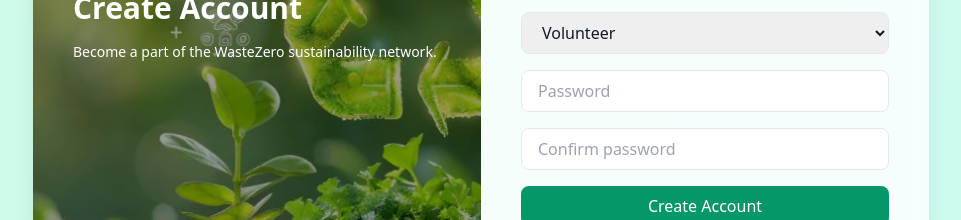
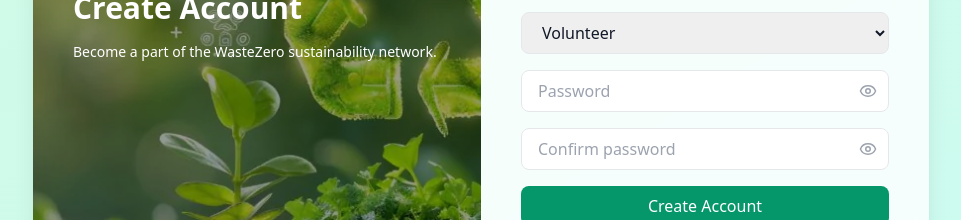
Before and after one commit to springboardmentor8486a/waste-zero-feb-team03, a React (Vite) app in the folder waste-zero-feb-team03-main/Frontend/Waste-Zero/: page /register in a window 1280 px wide. Shown: the part 374-594 px from the top of the page, without its empty margins (159-1120 px from the left). Built offline with nearby package versions, Linux system fonts and the light colour scheme.

Commit message:
Add password visibility toggles and fix sign-out redirection

```diff
--- a/waste-zero-feb-team03-main/Frontend/Waste-Zero/src/components/LandingNavbar.jsx
+++ b/waste-zero-feb-team03-main/Frontend/Waste-Zero/src/components/LandingNavbar.jsx
@@ -36,9 +36,6 @@ const LandingNavbar = () => {
                         <a href="#mission" className="font-medium text-gray-600 dark:text-gray-300 hover:text-emerald-600 dark:hover:text-emerald-400 transition-colors">
                             Features
                         </a>
-                        <a href="#impact" className="font-medium text-gray-600 dark:text-gray-300 hover:text-emerald-600 dark:hover:text-emerald-400 transition-colors">
-                            Impact
-                        </a>
                         <Link
                             to="/login"
                             className="flex items-center space-x-2 bg-emerald-600 hover:bg-emerald-700 text-white px-5 py-2.5 rounded-full font-semibold transition-all hover:shadow-emerald-500/25 hover:shadow-lg active:scale-95"
@@ -73,13 +70,6 @@ const LandingNavbar = () => {
                     >
                         Features
                     </a>
-                    <a
-                        href="#impact"
-                        onClick={() => setIsMenuOpen(false)}
-                        className="block text-lg font-medium text-gray-600 dark:text-gray-300"
-                    >
-                        Impact
-                    </a>
                     <Link
                         to="/login"
                         onClick={() => setIsMenuOpen(false)}
--- a/waste-zero-feb-team03-main/Frontend/Waste-Zero/src/components/PasswordForm.jsx
+++ b/waste-zero-feb-team03-main/Frontend/Waste-Zero/src/components/PasswordForm.jsx
@@ -1,5 +1,6 @@
 import { useState } from "react";
 import api from "../services/api";
+import { Eye, EyeOff } from "lucide-react";
 
 export default function PasswordForm() {
 
@@ -7,6 +8,8 @@ export default function PasswordForm() {
     currentPassword: "",
     newPassword: ""
   });
+  const [showCurrentPassword, setShowCurrentPassword] = useState(false);
+  const [showNewPassword, setShowNewPassword] = useState(false);
 
   const handleSubmit = async (e) => {
     e.preventDefault();
@@ -26,11 +29,12 @@ export default function PasswordForm() {
   return (
     <form onSubmit={handleSubmit} className="p-8 space-y-6">
 
-      <div>
+      <div className="relative">
         <label className="block text-sm font-semibold text-gray-900 dark:text-white mb-2">Current Password</label>
+        <div className="relative">
           <input
-          type="password"
-          className="w-full px-4 py-3 border border-gray-300 dark:border-gray-600 dark:bg-gray-700 dark:text-white rounded-lg focus:outline-none focus:ring-2 focus:ring-emerald-500 transition-all"
+            type={showCurrentPassword ? "text" : "password"}
+            className="w-full px-4 py-3 border border-gray-300 dark:border-gray-600 dark:bg-gray-700 dark:text-white rounded-lg focus:outline-none focus:ring-2 focus:ring-emerald-500 transition-all pr-12"
             value={form.currentPassword}
             onChange={(e) =>
               setForm({ ...form, currentPassword: e.target.value })
@@ -38,13 +42,22 @@ export default function PasswordForm() {
             placeholder="Enter your current password"
             required
           />
+          <button
+            type="button"
+            onClick={() => setShowCurrentPassword(!showCurrentPassword)}
+            className="absolute inset-y-0 right-0 pr-4 flex items-center text-gray-400 hover:text-emerald-500 transition-colors"
+          >
+            {showCurrentPassword ? <EyeOff size={20} /> : <Eye size={20} />}
+          </button>
+        </div>
       </div>
 
-      <div>
+      <div className="relative">
         <label className="block text-sm font-semibold text-gray-900 dark:text-white mb-2">New Password</label>
+        <div className="relative">
           <input
-          type="password"
-          className="w-full px-4 py-3 border border-gray-300 dark:border-gray-600 dark:bg-gray-700 dark:text-white rounded-lg focus:outline-none focus:ring-2 focus:ring-emerald-500 transition-all"
+            type={showNewPassword ? "text" : "password"}
+            className="w-full px-4 py-3 border border-gray-300 dark:border-gray-600 dark:bg-gray-700 dark:text-white rounded-lg focus:outline-none focus:ring-2 focus:ring-emerald-500 transition-all pr-12"
             value={form.newPassword}
             onChange={(e) =>
               setForm({ ...form, newPassword: e.target.value })
@@ -52,6 +65,14 @@ export default function PasswordForm() {
             placeholder="Enter your new password"
             required
           />
+          <button
+            type="button"
+            onClick={() => setShowNewPassword(!showNewPassword)}
+            className="absolute inset-y-0 right-0 pr-4 flex items-center text-gray-400 hover:text-emerald-500 transition-colors"
+          >
+            {showNewPassword ? <EyeOff size={20} /> : <Eye size={20} />}
+          </button>
+        </div>
         <p className="text-xs text-gray-500 dark:text-gray-400 mt-1">Must be at least 8 characters long</p>
       </div>
 
--- a/waste-zero-feb-team03-main/Frontend/Waste-Zero/src/components/Sidebar.jsx
+++ b/waste-zero-feb-team03-main/Frontend/Waste-Zero/src/components/Sidebar.jsx
@@ -14,12 +14,13 @@ import {
 } from "lucide-react";
 import { useAuth } from "../context/AuthContext";
 import { useTheme } from "../context/ThemeContext";
-import { Link, useLocation } from "react-router-dom";
+import { Link, useLocation, useNavigate } from "react-router-dom";
 
 const Sidebar = () => {
   const { user, logout } = useAuth();
   const { theme, toggleTheme } = useTheme();
   const location = useLocation();
+  const navigate = useNavigate();
 
   // Determine dashboard path based on user role
   const dashboardPath = user?.role?.toLowerCase() === "ngo"
@@ -112,7 +113,10 @@ const Sidebar = () => {
       {/* Bottom Section */}
       <div className="space-y-4">
         <button
-          onClick={logout}
+          onClick={() => {
+            logout();
+            navigate("/");
+          }}
           className="w-full flex items-center justify-center gap-2 bg-red-500 hover:bg-red-600 text-white py-2 rounded-lg transition-colors font-medium shadow-lg shadow-red-500/20"
         >
           <LogOut size={18} />
--- a/waste-zero-feb-team03-main/Frontend/Waste-Zero/src/pages/Register.jsx
+++ b/waste-zero-feb-team03-main/Frontend/Waste-Zero/src/pages/Register.jsx
@@ -1,6 +1,7 @@
 import { useState } from "react";
 import { Link, useNavigate } from "react-router-dom";
 import api from "../services/api";
+import { Eye, EyeOff } from "lucide-react";
 
 export default function Register() {
   const [form, setForm] = useState({
@@ -11,6 +12,8 @@ export default function Register() {
     password: "",
     confirmPassword: "",
   });
+  const [showPassword, setShowPassword] = useState(false);
+  const [showConfirmPassword, setShowConfirmPassword] = useState(false);
   const navigate = useNavigate();
 
   const handleChange = (e) => {
@@ -97,24 +100,42 @@ export default function Register() {
               <option value="ngo">NGO</option>
             </select>
 
+            <div className="relative">
               <input
                 name="password"
-              type="password"
+                type={showPassword ? "text" : "password"}
                 value={form.password}
                 onChange={handleChange}
-              className="w-full border rounded-lg px-4 py-2 dark:bg-gray-700 dark:border-gray-600 dark:text-white"
+                className="w-full border rounded-lg px-4 py-2 pr-10 dark:bg-gray-700 dark:border-gray-600 dark:text-white"
                 placeholder="Password"
                 required
               />
+              <button
+                type="button"
+                onClick={() => setShowPassword(!showPassword)}
+                className="absolute inset-y-0 right-0 pr-3 flex items-center text-gray-400"
+              >
+                {showPassword ? <EyeOff size={18} /> : <Eye size={18} />}
+              </button>
+            </div>
+            <div className="relative">
               <input
                 name="confirmPassword"
-              type="password"
+                type={showConfirmPassword ? "text" : "password"}
                 value={form.confirmPassword}
                 onChange={handleChange}
-              className="w-full border rounded-lg px-4 py-2 dark:bg-gray-700 dark:border-gray-600 dark:text-white"
+                className="w-full border rounded-lg px-4 py-2 pr-10 dark:bg-gray-700 dark:border-gray-600 dark:text-white"
                 placeholder="Confirm password"
                 required
               />
+              <button
+                type="button"
+                onClick={() => setShowConfirmPassword(!showConfirmPassword)}
+                className="absolute inset-y-0 right-0 pr-3 flex items-center text-gray-400"
+              >
+                {showConfirmPassword ? <EyeOff size={18} /> : <Eye size={18} />}
+              </button>
+            </div>
 
             <button
               type="submit"
--- a/waste-zero-feb-team03-main/Frontend/Waste-Zero/src/pages/loginpage.jsx
+++ b/waste-zero-feb-team03-main/Frontend/Waste-Zero/src/pages/loginpage.jsx
@@ -2,11 +2,12 @@ import { useState } from "react";
 import { useNavigate, Link } from "react-router-dom";
 import api from "../services/api";
 import { useAuth } from "../context/AuthContext";
-import { ArrowLeft, Leaf, Lock, Mail } from "lucide-react";
+import { ArrowLeft, Leaf, Lock, Mail, Eye, EyeOff } from "lucide-react";
 
 const Login = () => {
   const [email, setEmail] = useState("");
   const [password, setPassword] = useState("");
+  const [showPassword, setShowPassword] = useState(false);
   const { login } = useAuth();
   const navigate = useNavigate();
 
@@ -112,13 +113,20 @@ const Login = () => {
                   <Lock className="w-5 h-5" />
                 </div>
                 <input
-                  type="password"
+                  type={showPassword ? "text" : "password"}
                   value={password}
                   onChange={(e) => setPassword(e.target.value)}
-                  className="w-full pl-11 pr-4 py-4 rounded-2xl border border-gray-200 dark:border-gray-700 dark:bg-gray-800/50 dark:text-white focus:ring-4 focus:ring-emerald-500/10 focus:border-emerald-500 outline-none transition-all placeholder:text-gray-400"
+                  className="w-full pl-11 pr-12 py-4 rounded-2xl border border-gray-200 dark:border-gray-700 dark:bg-gray-800/50 dark:text-white focus:ring-4 focus:ring-emerald-500/10 focus:border-emerald-500 outline-none transition-all placeholder:text-gray-400"
                   placeholder="••••••••"
                   required
                 />
+                <button
+                  type="button"
+                  onClick={() => setShowPassword(!showPassword)}
+                  className="absolute inset-y-0 right-0 pr-4 flex items-center text-gray-400 hover:text-emerald-500 transition-colors"
+                >
+                  {showPassword ? <EyeOff className="w-5 h-5" /> : <Eye className="w-5 h-5" />}
+                </button>
               </div>
             </div>
 
```
Lines whose indentation alone changed are shown as unchanged.
